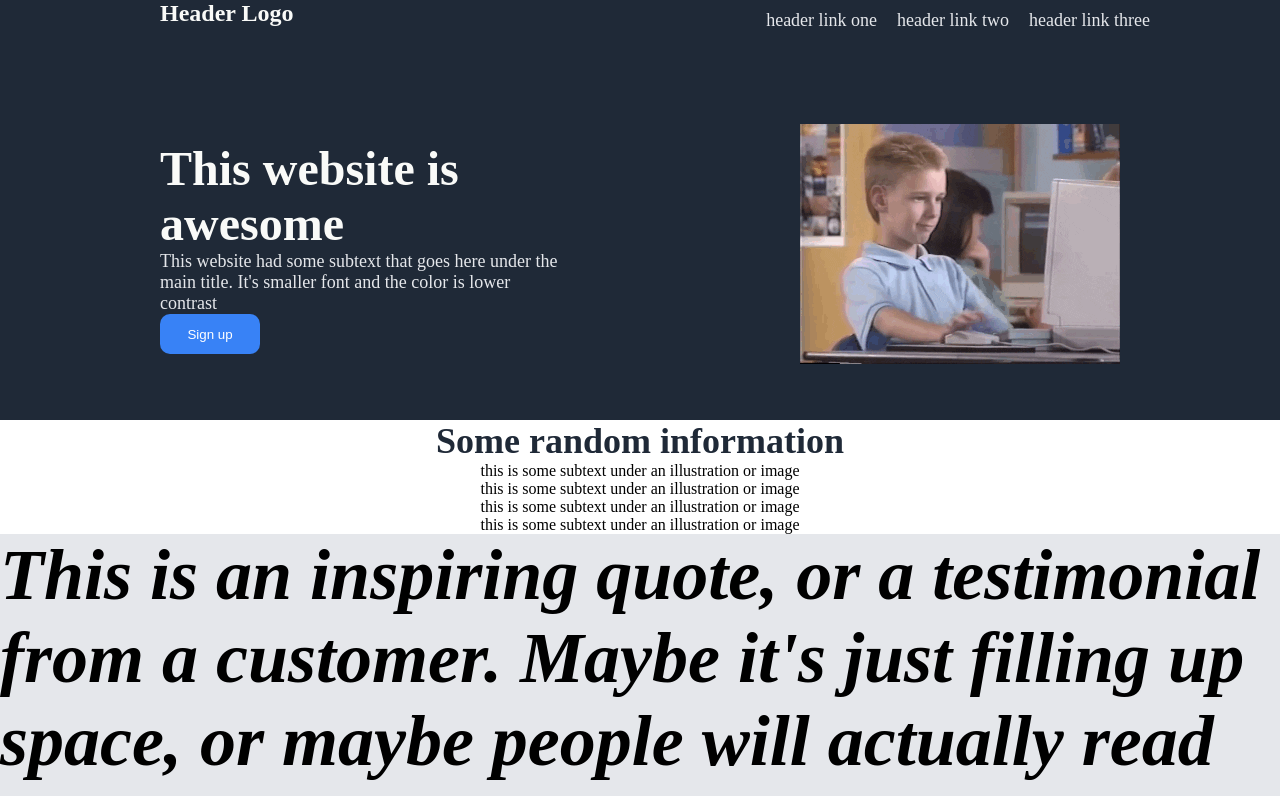
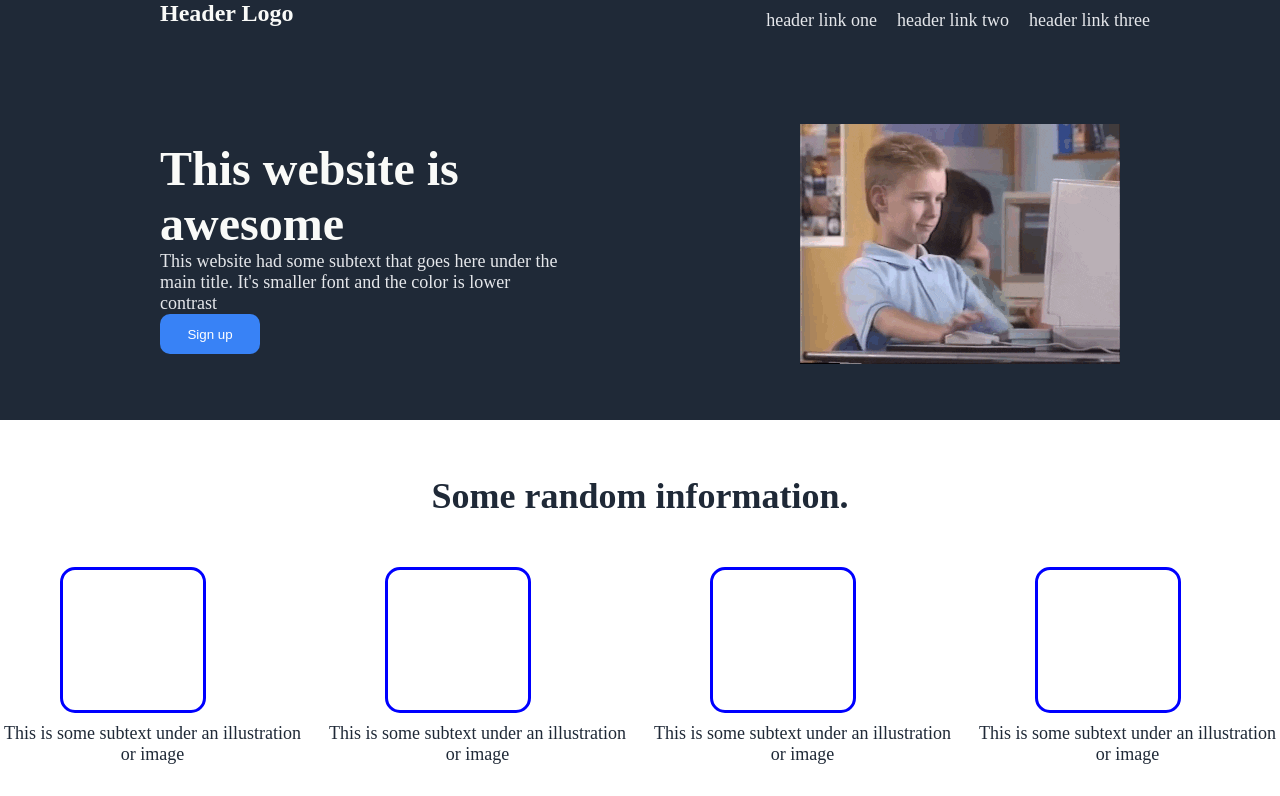
Before and after one commit to sanderscodes/odin-landing-page, a plain HTML site: page index.html in a window 1280 px wide. Shown: the top 796 px of the page. Drawn offline with Linux system fonts and the light colour scheme.

Commit message:
Worked on second section.

```diff
--- a/index.html
+++ b/index.html
@@ -31,11 +31,25 @@
 </div>
 </div>
 <div class="container-one">
-    <h1 id="info-header">Some random information</h1>
-    <p>this is some subtext under an illustration or image</p>
-    <p>this is some subtext under an illustration or image</p>
-    <p>this is some subtext under an illustration or image</p>
-    <p>this is some subtext under an illustration or image</p>
+    <div class="h2">Some random information.</div>
+    <div class="boxes">
+        <div>
+            <div class="box"></div>
+            <span>This is some subtext under an illustration or image</span>
+        </div>
+        <div>
+            <div class="box"></div>
+            <span>This is some subtext under an illustration or image</span>
+        </div>
+        <div>
+            <div class="box"></div>
+            <span>This is some subtext under an illustration or image</span>
+        </div>
+        <div>
+            <div class="box"></div>
+            <span>This is some subtext under an illustration or image</span>
+        </div>
+    </div>
 </div>
 <div class="container-two">
     <h1>This is an inspiring quote, or a testimonial from a customer.
--- a/styles.css
+++ b/styles.css
@@ -54,16 +54,52 @@ position: relative;
 
 }
 .container-one{
+    min-height: 400px;
     text-align: center;
+    display: flex;
+    flex-direction:column;
+    justify-content: center;
+    flex-wrap: wrap;
 }
-#info-header {
+
+.h2 {
     font-size: 36px;
     font-weight: bolder;
     color: #1F2937;
+    text-align: center;
+    margin-bottom: 50px;
 }
+.boxes {
+    color: #1F2937;
+    font-size: 18px;
+    display: flex;
+    justify-content: center;
+    gap: 20px;
+    text-align: center;
+    flex-direction: row;
+    align-items: center;
+
+
+
+
+}
+.box{
+    width: 140px;
+    height: 140px;
+    border: 3px solid blue;
+    border-radius: 15px;
+    margin-left: 60px;
+    margin-bottom: 10px;
+    max-width: 150px;
+
+
+}
+
+
 
 .container-two {
     background-color: #E5E7EB;
     font-size: 36px;
     font-style:italic;
+
 }
```
